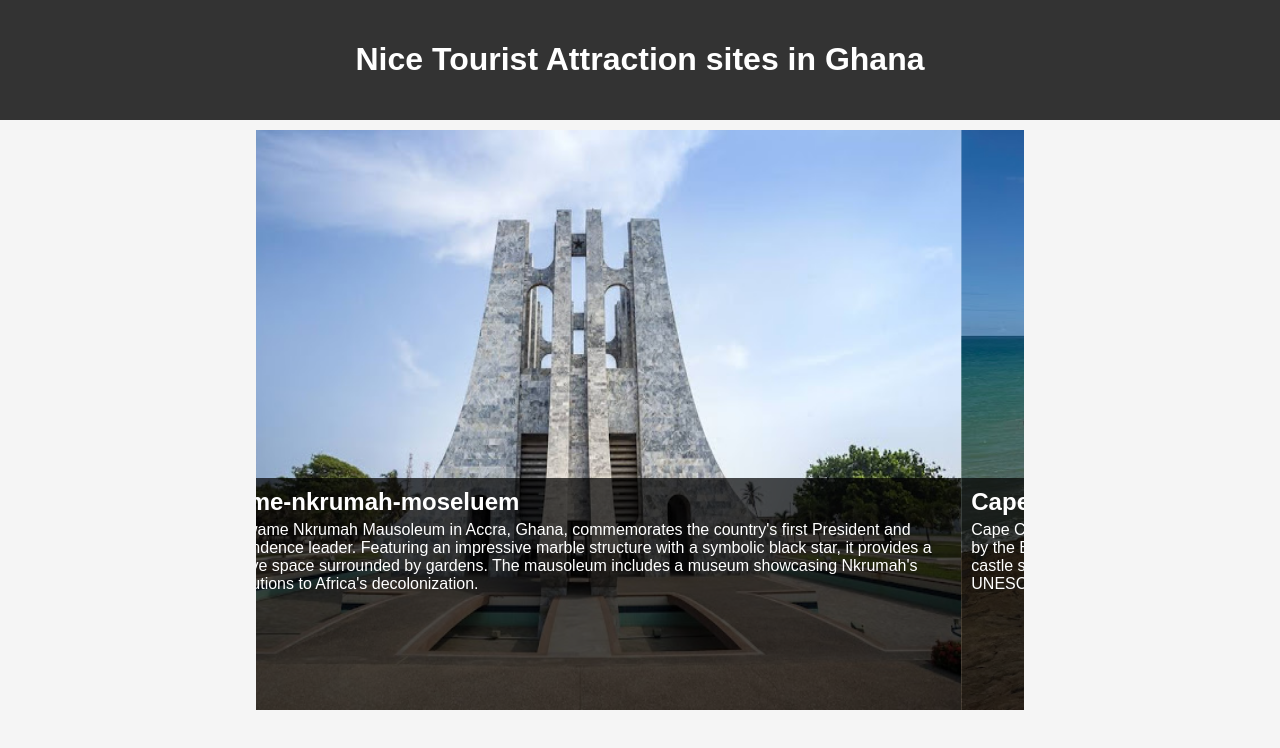
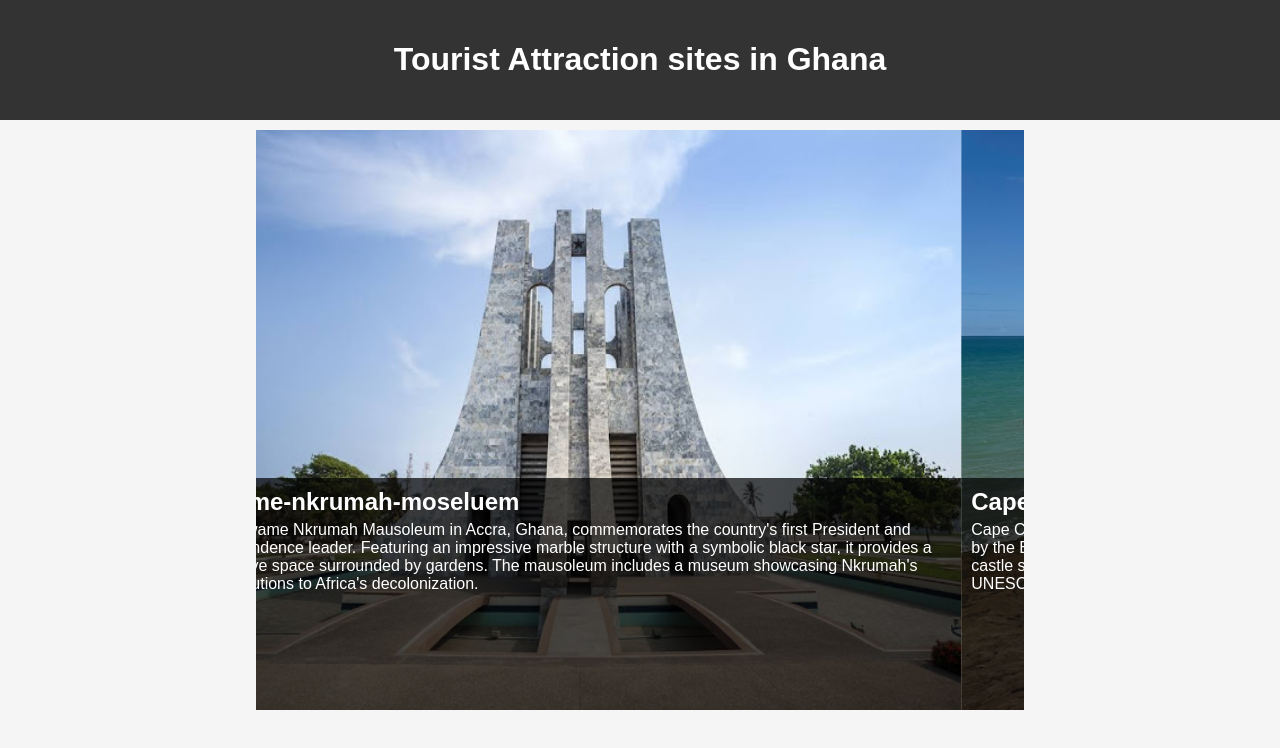
Before and after one commit to kekeli92/group78, a plain HTML site: page index.html in a window 1280 px wide. Drawn offline with Linux system fonts and the light colour scheme.

Commit message:
Update index.html

```diff
--- a/index.html
+++ b/index.html
@@ -9,7 +9,7 @@
 <body>
 
     <header>
-        <h1>Nice Tourist Attraction sites in Ghana</h1>
+        <h1>Tourist Attraction sites in Ghana</h1>
     </header>
 
     <div class="carousel-container">
```
